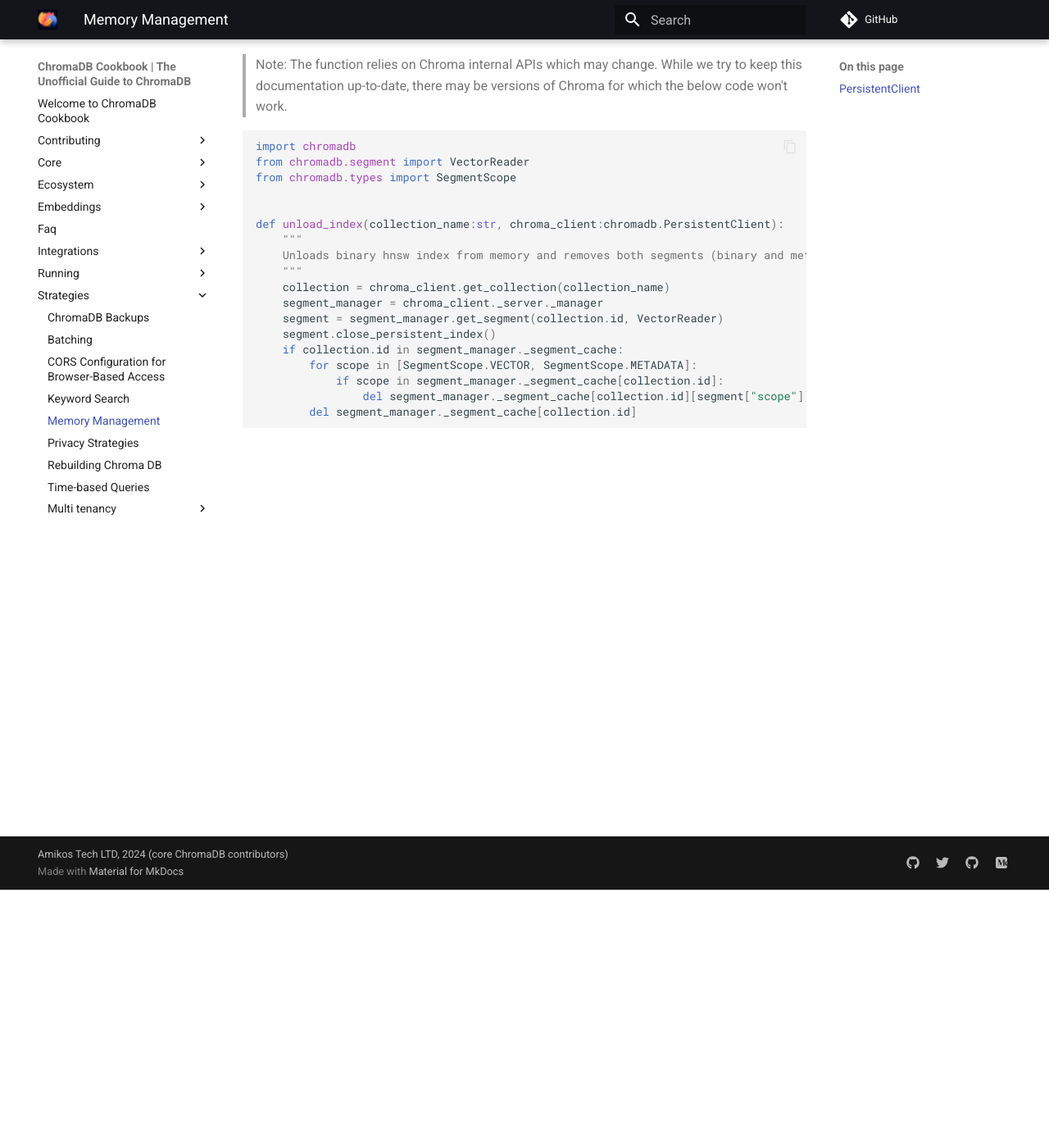
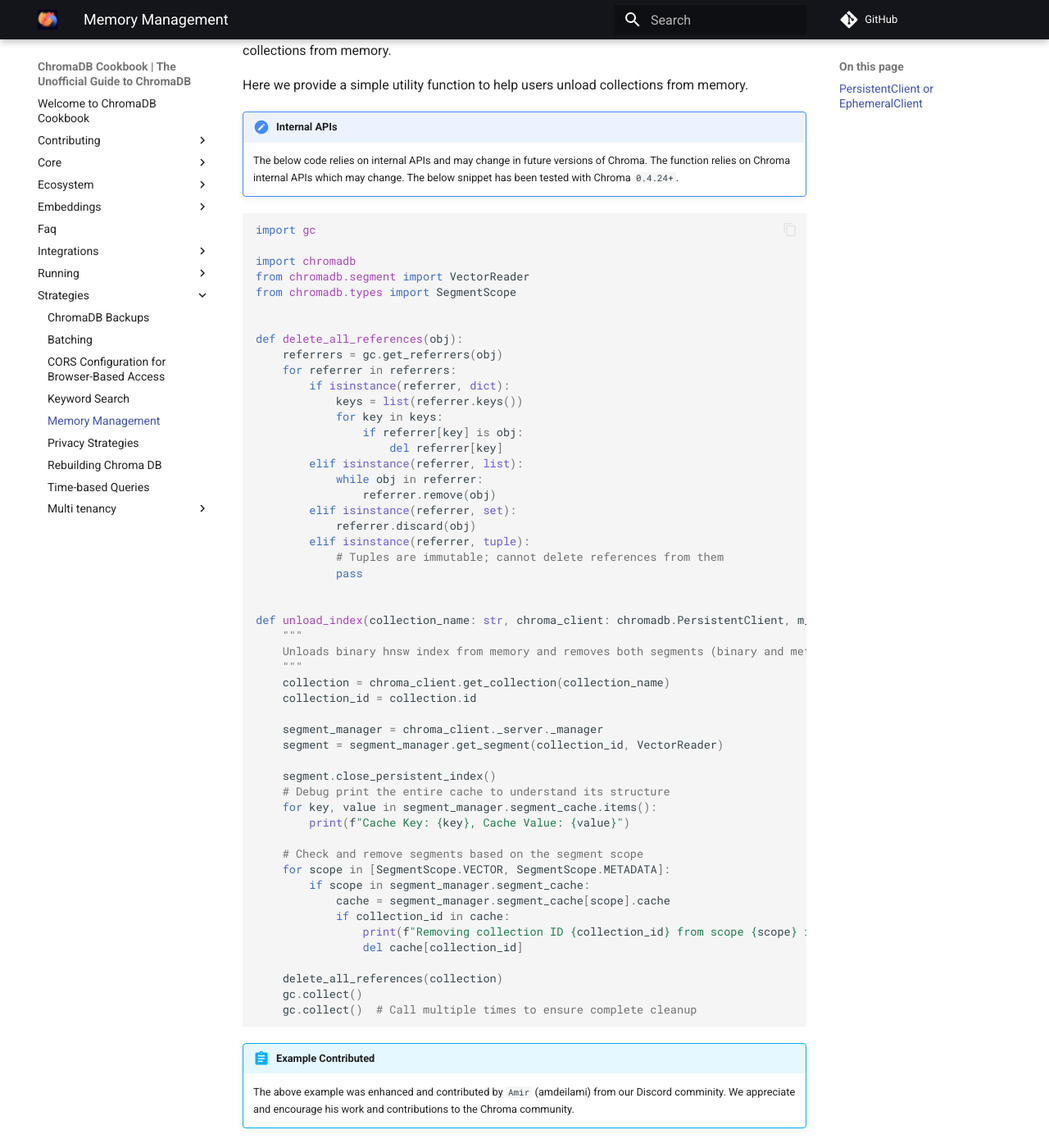
Before and after one commit to amikos-tech/chroma-cookbook, an MkDocs documentation site: the page built from docs/strategies/memory-management.md, in a window 1280 px wide and 1400 px high, scrolled down 315 px. Shown: the whole window at 82% size. Built offline with MkDocs 1.6.1 and Material for MkDocs 9.7.7, drawn with Linux system fonts in a browser that asks for light colours; comment, search, counter and statistics services are not loaded; some of the changed text lies outside the part shown.

Commit message:
feat: Updated memory management with improved example thanks to Amir (discord)

````diff
--- a/docs/strategies/memory-management.md
+++ b/docs/strategies/memory-management.md
@@ -1,34 +1,78 @@
 # Memory Management
 
-## PersistentClient
+## PersistentClient or EphemeralClient
 
-> Note: The below code snippets assume you are working with a `PersistentClient`
+!!! tip "Local Clients"
+
+    The below code snippets assume you are working with a `PersistentClient` or an `EphemeralClient` instance.
 
 At the time of writing (Chroma v0.4.22), Chroma does not allow you to manually unloading of collections from memory.
 
 Here we provide a simple utility function to help users unload collections from memory.
 
-> Note: The function relies on Chroma internal APIs which may change. While we try to keep this documentation
-> up-to-date, there may be versions of Chroma for which the below code won't work.
+!!! warn "Internal APIs"
+
+    The below code relies on internal APIs and may change in future versions of Chroma.
+    The function relies on Chroma internal APIs which may change.
+    The below snippet has been tested with Chroma `0.4.24+`.
+
 
 
 ```python
+import gc
+
 import chromadb
 from chromadb.segment import VectorReader
 from chromadb.types import SegmentScope
 
 
-def unload_index(collection_name:str, chroma_client:chromadb.PersistentClient):
+def delete_all_references(obj):
+    referrers = gc.get_referrers(obj)
+    for referrer in referrers:
+        if isinstance(referrer, dict):
+            keys = list(referrer.keys())
+            for key in keys:
+                if referrer[key] is obj:
+                    del referrer[key]
+        elif isinstance(referrer, list):
+            while obj in referrer:
+                referrer.remove(obj)
+        elif isinstance(referrer, set):
+            referrer.discard(obj)
+        elif isinstance(referrer, tuple):
+            # Tuples are immutable; cannot delete references from them
+            pass
+
+
+def unload_index(collection_name: str, chroma_client: chromadb.PersistentClient, m_collection: chromadb.Collection):
     """
     Unloads binary hnsw index from memory and removes both segments (binary and metadata) from the segment cache.
     """
     collection = chroma_client.get_collection(collection_name)
+    collection_id = collection.id
+
     segment_manager = chroma_client._server._manager
-    segment = segment_manager.get_segment(collection.id, VectorReader)
+    segment = segment_manager.get_segment(collection_id, VectorReader)
+
     segment.close_persistent_index()
-    if collection.id in segment_manager._segment_cache:
-        for scope in [SegmentScope.VECTOR, SegmentScope.METADATA]:
-            if scope in segment_manager._segment_cache[collection.id]:
-                del segment_manager._segment_cache[collection.id][segment["scope"]]
-        del segment_manager._segment_cache[collection.id]
+    # Debug print the entire cache to understand its structure
+    for key, value in segment_manager.segment_cache.items():
+        print(f"Cache Key: {key}, Cache Value: {value}")
+
+    # Check and remove segments based on the segment scope
+    for scope in [SegmentScope.VECTOR, SegmentScope.METADATA]:
+        if scope in segment_manager.segment_cache:
+            cache = segment_manager.segment_cache[scope].cache
+            if collection_id in cache:
+                print(f"Removing collection ID {collection_id} from scope {scope} in segment cache")
+                del cache[collection_id]
+
+    delete_all_references(collection)
+    gc.collect()
+    gc.collect()  # Call multiple times to ensure complete cleanup
 ```
+
+!!! abstract "Example Contributed"
+
+    The above example was enhanced and contributed by `Amir` (amdeilami) from our Discord comminity.
+    We appreciate and encourage his work and contributions to the Chroma community.
````
